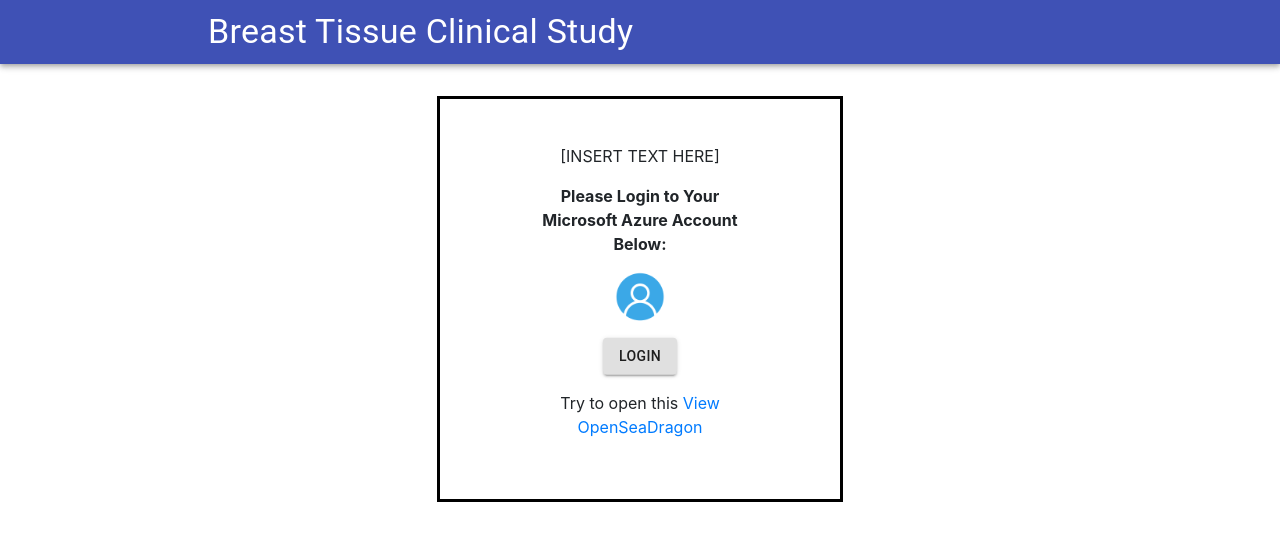
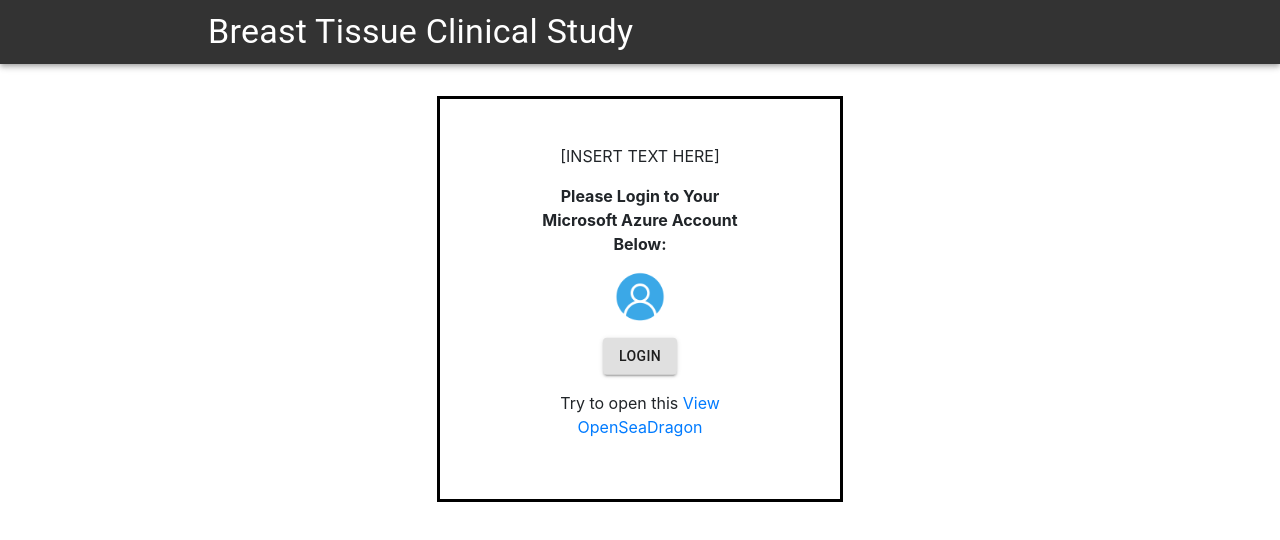
Before and after one commit to becclestone/WebApp, a React (Create React App) app: page / in a window 1280 px wide. Shown: the top 540 px of the page. Built offline with nearby package versions, Linux system fonts and the light colour scheme.

Commit message:
Update Navigation.jsx

```diff
--- a/src/components/Navigation.jsx
+++ b/src/components/Navigation.jsx
@@ -3,10 +3,19 @@ import './App.css';
 import { Link, withRouter } from "react-router-dom";
 import { AppBar, Toolbar, Typography, Container } from "@material-ui/core";
 
+const mystyle = {
+  display: 'flex',
+  align: 'center',
+  backgroundColor: '#333333',
+  justifycontent: 'center',
+  alignself: 'center',
+  flexgrow: 1
+};
+
 function Navigation() {
   return (
   <div className = "headerBar">
-   <AppBar position="static" centerTitle="true" style={{align: 'center'}}>
+   <AppBar position="static" centerTitle="true" style={mystyle}>
     <Container maxWidth="md">
       <Toolbar>
         <Typography variant="h4" color="inherit" style={{align:"center"}}>
```
